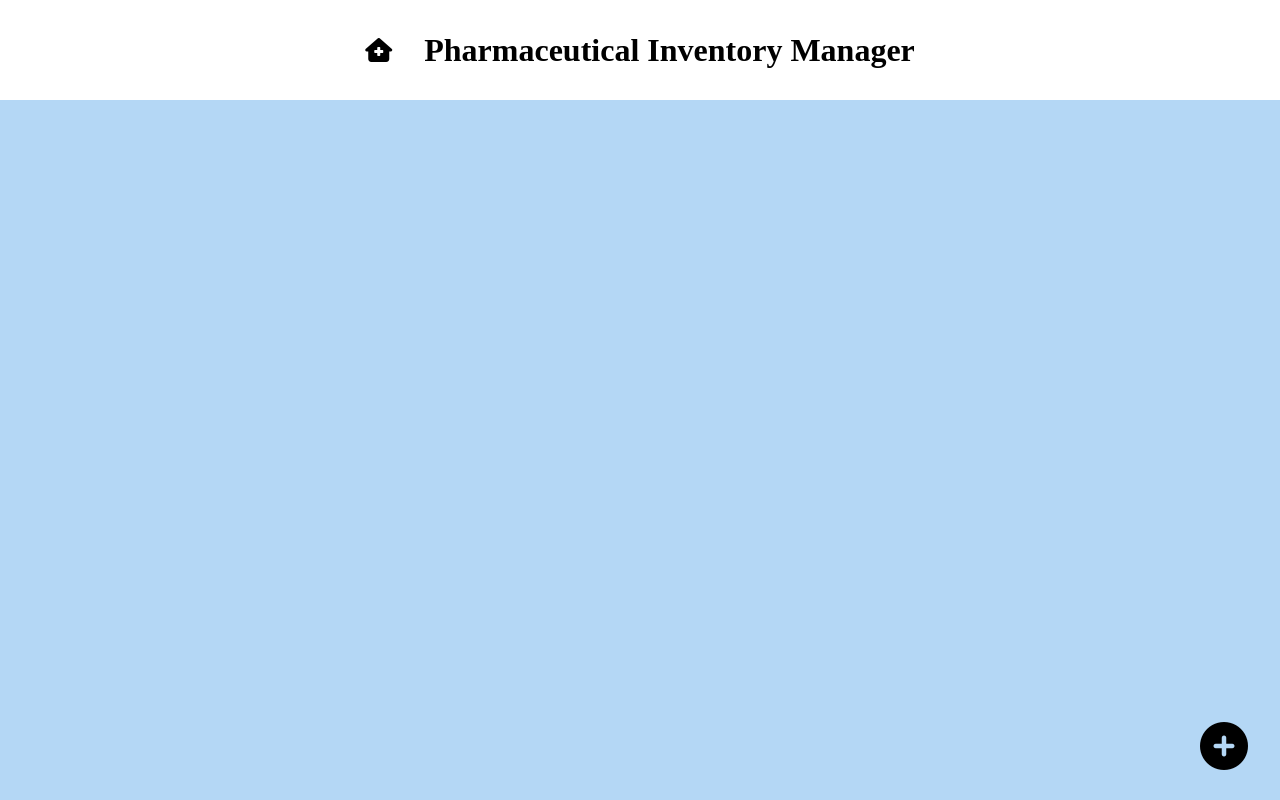
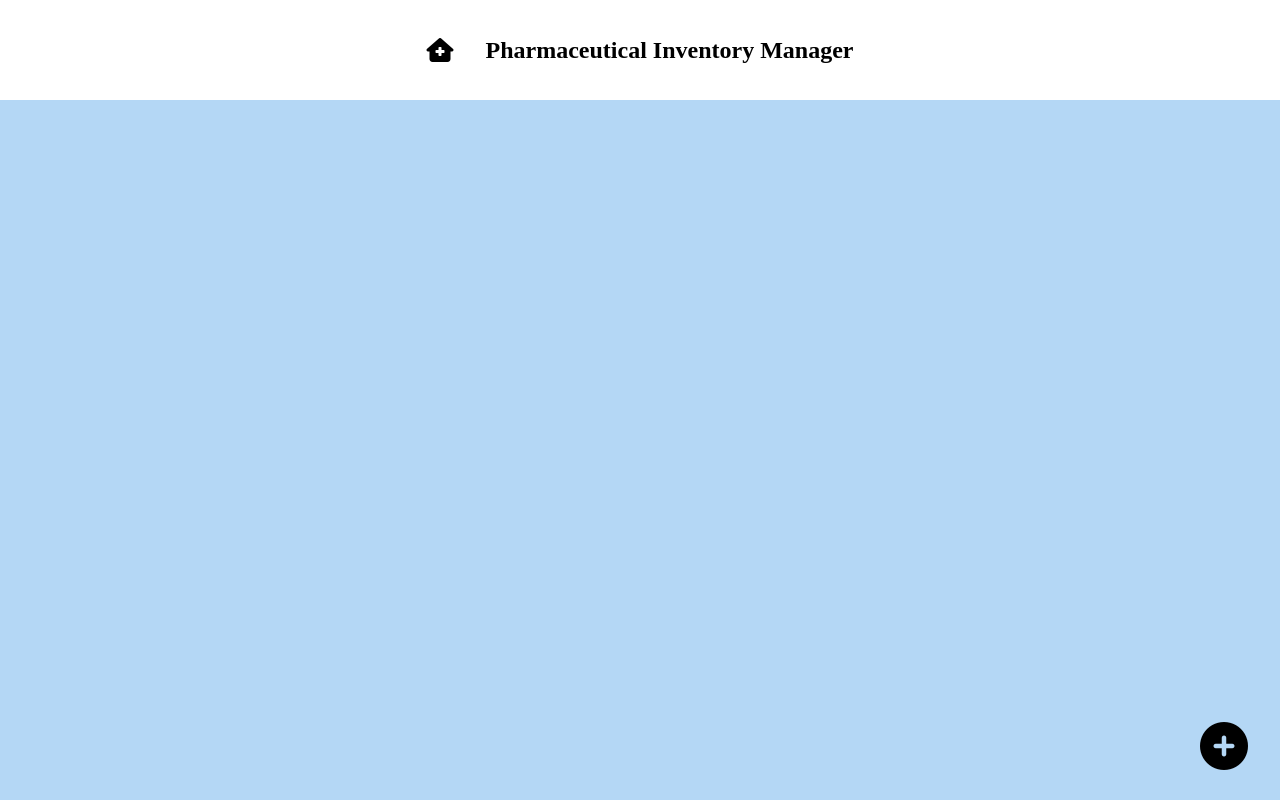
Before and after one commit to DavidJad88/assignment_2-2025, a website built with Vite: page index.html in a window 1280 px wide. Built offline with nearby package versions, Linux system fonts and the light colour scheme.

Commit message:
font size header fix

```diff
--- a/src/css/header.css
+++ b/src/css/header.css
@@ -24,6 +24,9 @@ header {
   justify-content: center;
   align-items: center;
 }
+.header__heading-container h1 {
+  font-size: var(--font-size-large);
+}
 
 /* .add-button-container {
   height: 100%;
```
